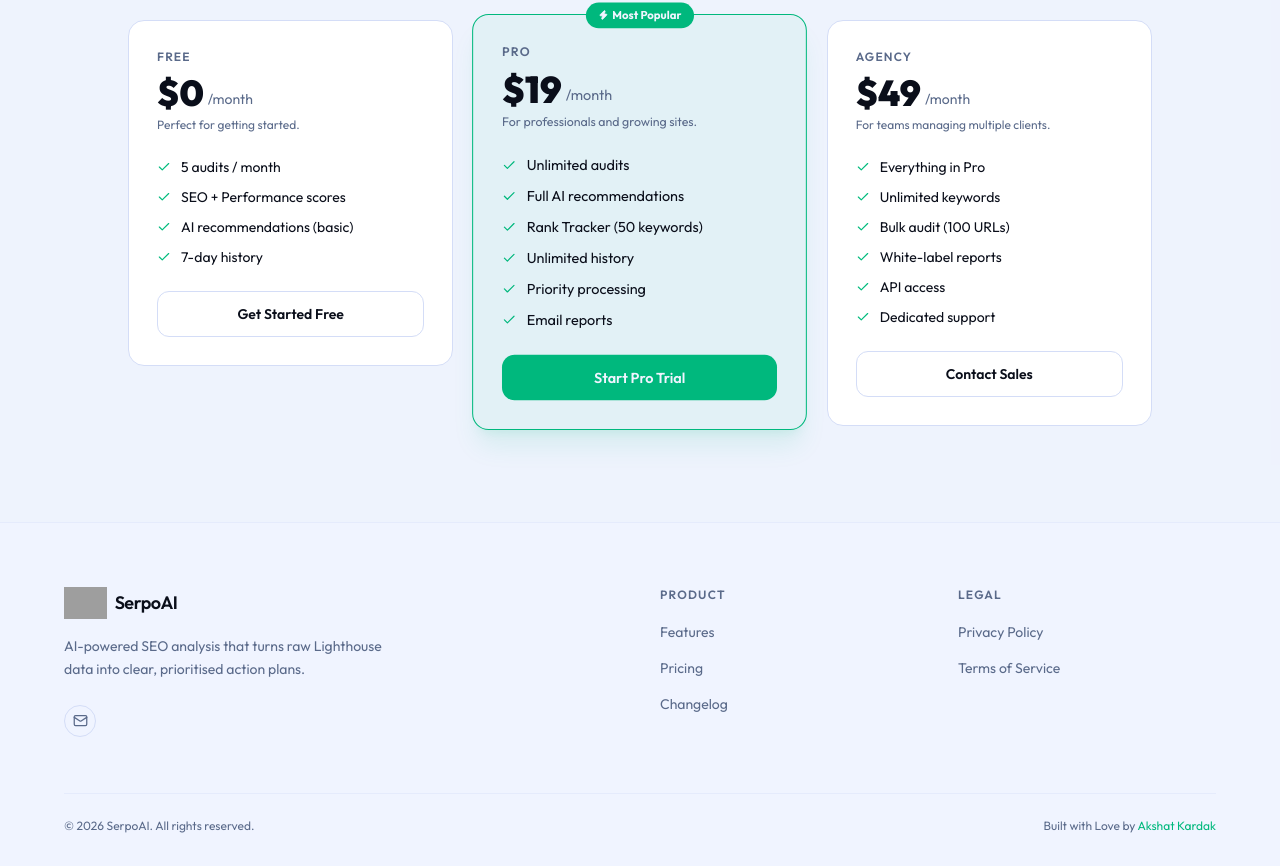
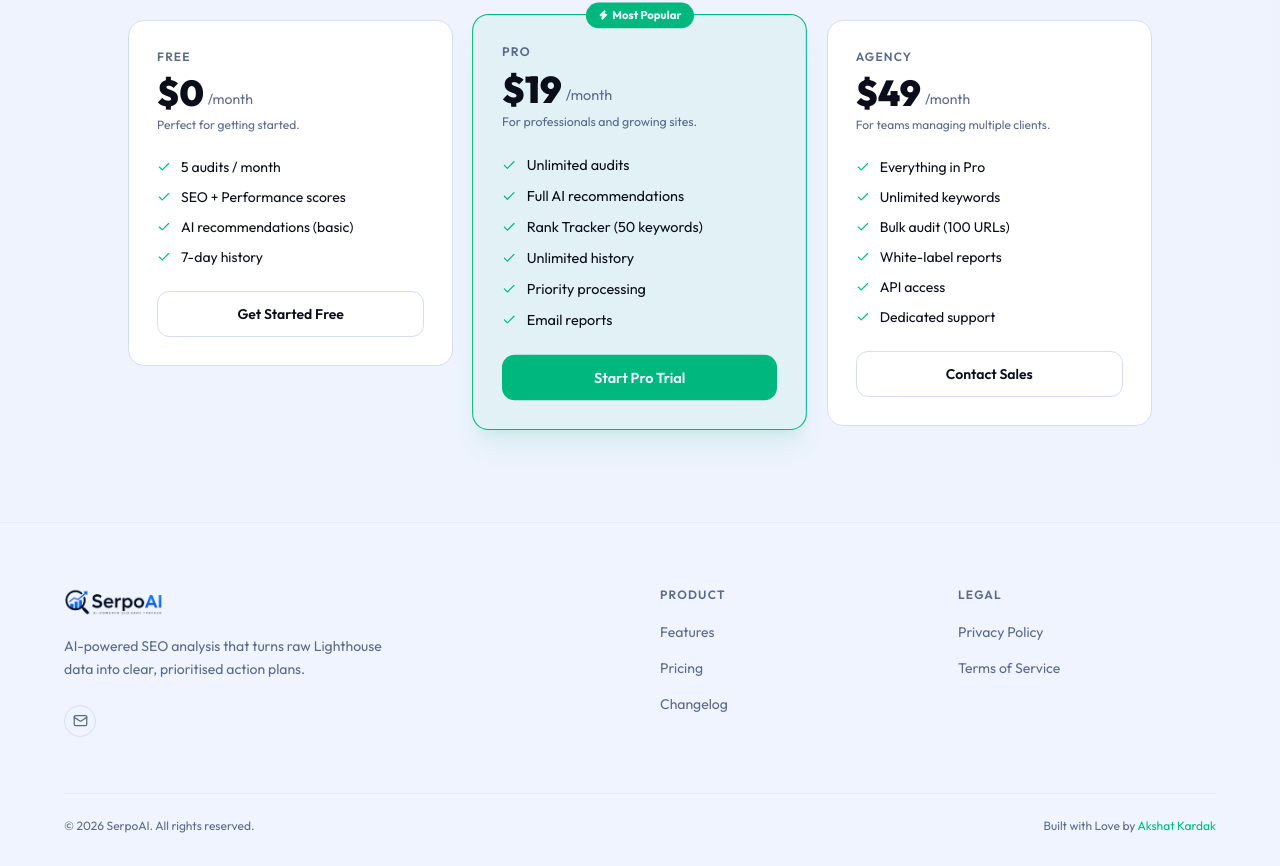
Before and after one commit to AkshatKardak/SEO, a React (Vite) app in the folder client/: page / in a window 1280 px wide. Shown: the part 2584-3450 px from the top of the page. Built offline with nearby package versions, Linux system fonts and the light colour scheme; no server answers; grey boxes are pictures that could not be loaded.

Commit message:
fixed login section

```diff
--- a/client/src/components/home/Footer.tsx
+++ b/client/src/components/home/Footer.tsx
@@ -1,6 +1,6 @@
 import { Link } from "react-router-dom";
 import { Mail } from "lucide-react";
-import Logo from "../assets/Logo.png";
+import Logo from "../../assets/Logo.png";
 
 const links = {
     Product: [
@@ -28,7 +28,6 @@ export default function Footer() {
                                 alt="SerpoAI Logo"
                                 className="h-8 w-auto object-contain transition-opacity group-hover:opacity-80"
                             />
-                            <span className="text-lg font-semibold tracking-tight text-foreground">SerpoAI</span>
                         </Link>
 
                         <p className="text-sm text-muted-foreground max-w-xs leading-relaxed mb-6">
--- a/client/src/pages/Login.tsx
+++ b/client/src/pages/Login.tsx
@@ -21,7 +21,6 @@ export default function Login({ state }: { state: string }) {
                 <div className="text-center mb-8">
                     <Link to="/" className="flex items-center justify-center gap-2 group mb-10">
                         <img src={Logo} alt="SerpoAI Logo" className="h-8 w-auto object-contain transition-opacity group-hover:opacity-80" />
-                        <span className="text-xl font-semibold tracking-tight text-foreground">SerpoAI</span>
                     </Link>
                 </div>
 
```
